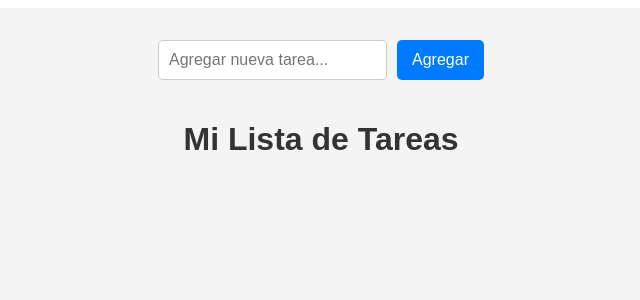
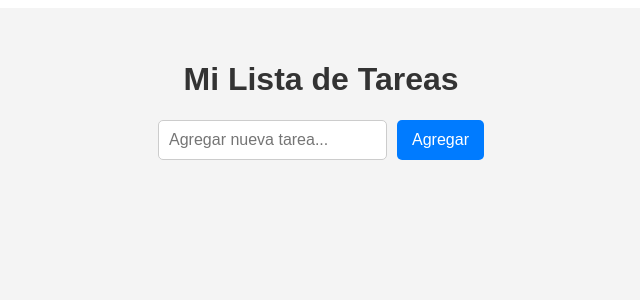
Before and after one commit to Lysar1x/Angular-to-do-list, an Angular app: page / in a window 1280 px wide. Shown: the top 300 px of the page, without its empty margins (319-959 px from the left). Built offline with nearby package versions, Linux system fonts and the light colour scheme.

Commit message:
Added error message

```diff
--- a/src/app/task-list/task-list.html
+++ b/src/app/task-list/task-list.html
@@ -1,9 +1,11 @@
+<h1>Mi Lista de Tareas</h1>
+
 <div class="task-input-container">
   <input type="text" [(ngModel)]="nuevaTarea" placeholder="Agregar nueva tarea...">
   <button (click)="agregarTarea()">Agregar</button>
 </div>
 
-<h1>Mi Lista de Tareas</h1>
+<p *ngIf="mensajeError" class="error-message">{{ mensajeError }}</p>
 
 <ul>
   <li *ngFor="let tarea of listadeTareas; let i = index">
```
